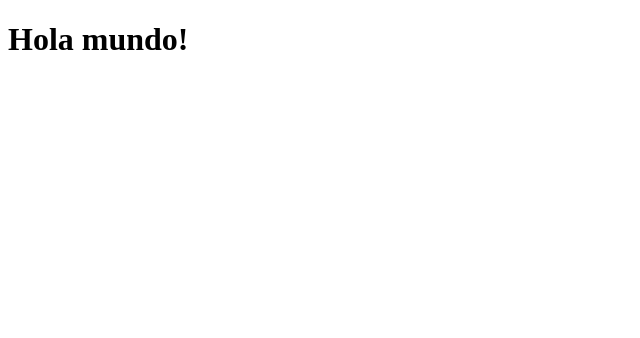
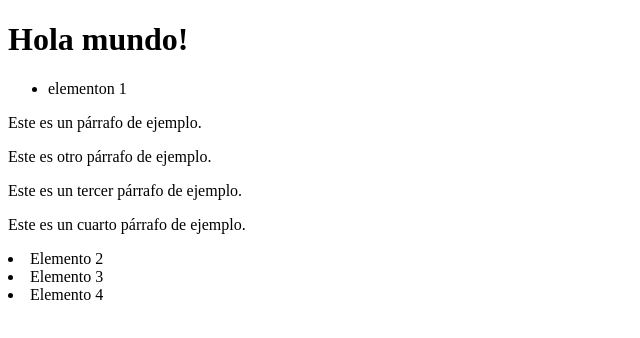
Before and after one commit to Killerdav02/git-branch-conflicto, a plain HTML site: page index.html in a window 1280 px wide. Shown: the whole page, without its empty margins (0-640 px from the left). Drawn offline with Linux system fonts and the light colour scheme.

Commit message:
actualizacion de etiquetas en  html

```diff
--- a/index.html
+++ b/index.html
@@ -7,5 +7,15 @@
 </head>
 <body>
     <h1>Hola mundo!</h1>
+    <ul>
+        <li> elementon 1</li>
+    </ul>
+    <p>Este es un párrafo de ejemplo.</p>
+    <p>Este es otro párrafo de ejemplo.</p>
+    <p>Este es un tercer párrafo de ejemplo.</p>
+    <p>Este es un cuarto párrafo de ejemplo.</p>
+    <li>Elemento 2</li>
+    <li>Elemento 3</li>
+    <li>Elemento 4</li>
 </body>
 </html>
```
